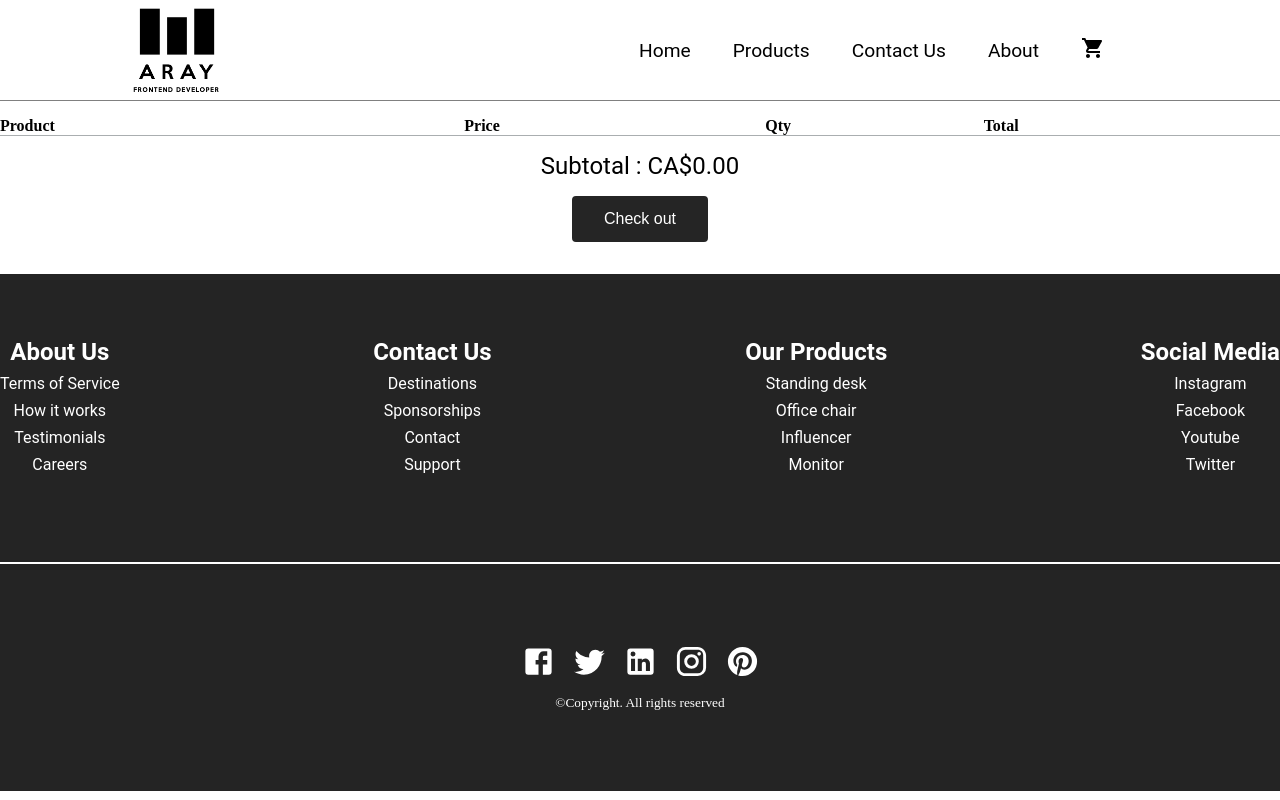
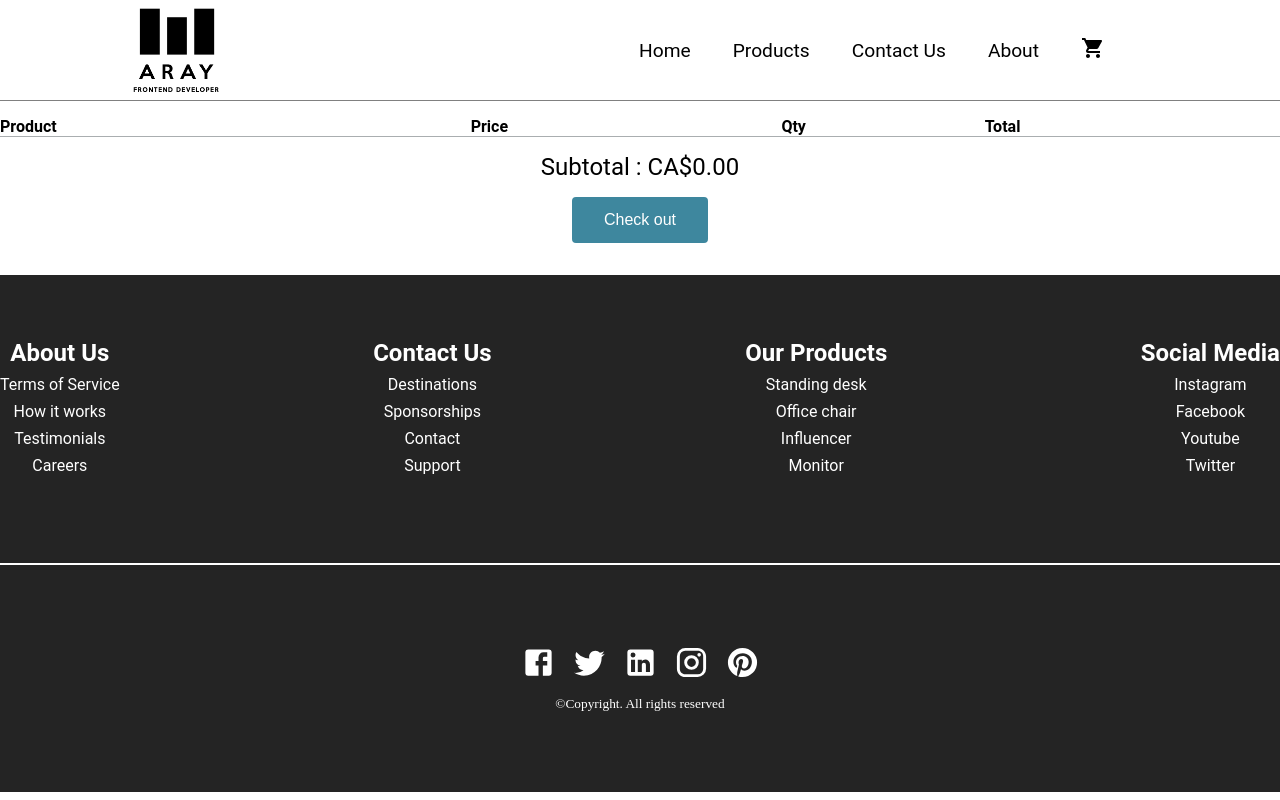
Before and after one commit to araymond11/ecommerce-frontend, a React (Create React App) app: page /cart in a window 1280 px wide. Built offline with nearby package versions, Linux system fonts and the light colour scheme.

Commit message:
Ajout couleur bouton

```diff
--- a/src/pages/Cart/Cart.css
+++ b/src/pages/Cart/Cart.css
@@ -18,6 +18,7 @@ td{
     max-width: 1600px;
     margin: 0 auto;
     text-align: left;
+    font-family: Roboto, sans-serif;
 }
 
 .cart__img{
@@ -25,8 +26,8 @@ td{
 }
 
 .checkout__btn{
-    background-color: #252525;
-    border: 0.25rem solid #252525;
+    background-color: #3E879E;;
+    border: 0.25rem solid #3E879E;;
     color: #fff;
     border-radius: 0.25rem;
     padding: 0 1.75rem;
--- a/src/pages/Cart/Cart.jsx
+++ b/src/pages/Cart/Cart.jsx
@@ -34,7 +34,7 @@ export default function Cart() {
                 </td>
                 <td data-label='Price'>{x.price}</td>
                 <td data-label='Quantity' className='alignCenter'>1</td>
-                <td data-label='Price'>{x.price}</td>
+                <td data-label='Total'>{x.price}</td>
               </tr>
             );
           })}
--- a/src/pages/Homepage/Homepage.css
+++ b/src/pages/Homepage/Homepage.css
@@ -76,8 +76,8 @@
 }
 
 .shop_btn{
-    background-color: #252525;
-    border: 0.25rem solid #252525;
+    background-color: #3E879E;;
+    border: 0.25rem solid #3E879E;;
     color: #fff;
     border-radius: 0.25rem;
     padding: 0 1.75rem;
```
